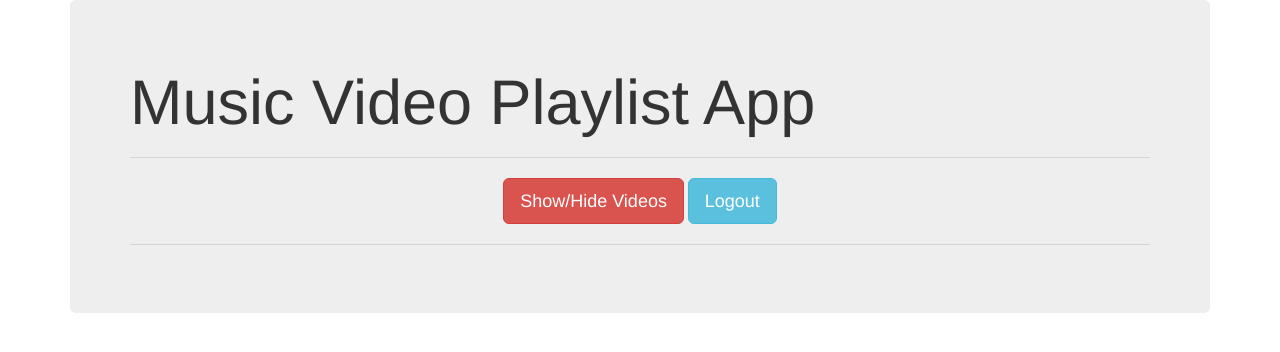
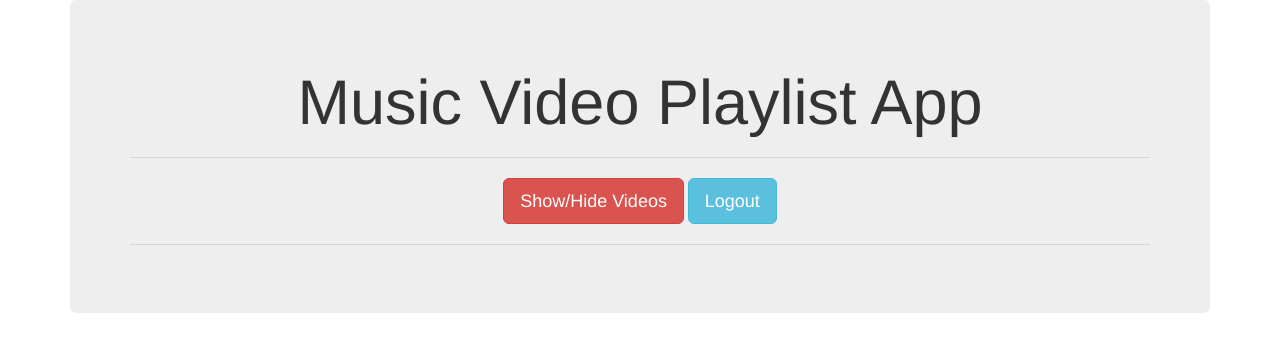
Before and after one commit to hhaddock/final_project, a PHP site: page /views/homePage.php in a window 1280 px wide. Shown: the top 352 px of the page. Run offline with PHP 8.4, Linux system fonts and the light colour scheme; the visitor is signed in with stand-in values (Sample User, id 1); some libraries are stand-ins or nearby versions.

Commit message:
front end

```diff
--- a/views/homePage.php
+++ b/views/homePage.php
@@ -12,7 +12,7 @@
     <?php if(isset($_SESSION['loggedin'])){ ?>
       <div class="container">
         <div class="jumbotron">
-          <h1>Music Video Playlist App</h1>
+          <h1 class="text-center">Music Video Playlist App</h1>
           <hr>
           <div id="navBar" class="text-center form-inline">
             <input type="button" class="btn btn-lg btn-danger" id="showVideos" value="Show/Hide Videos">
```
